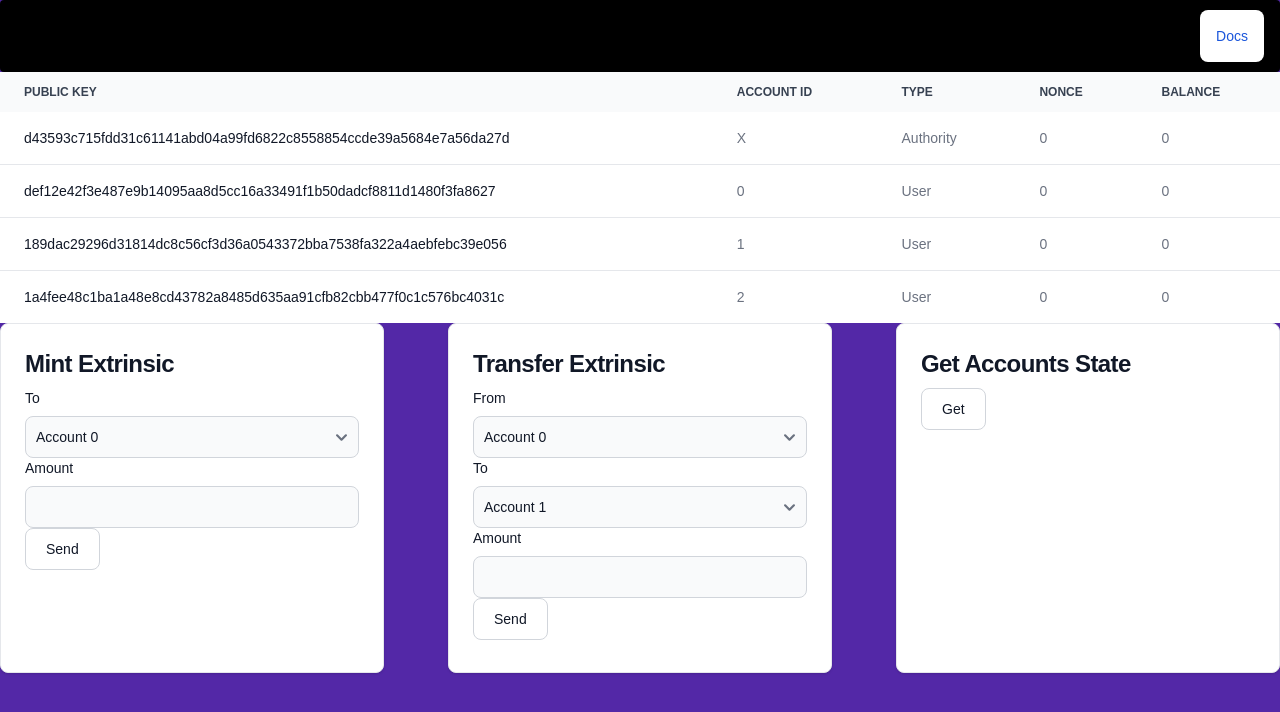
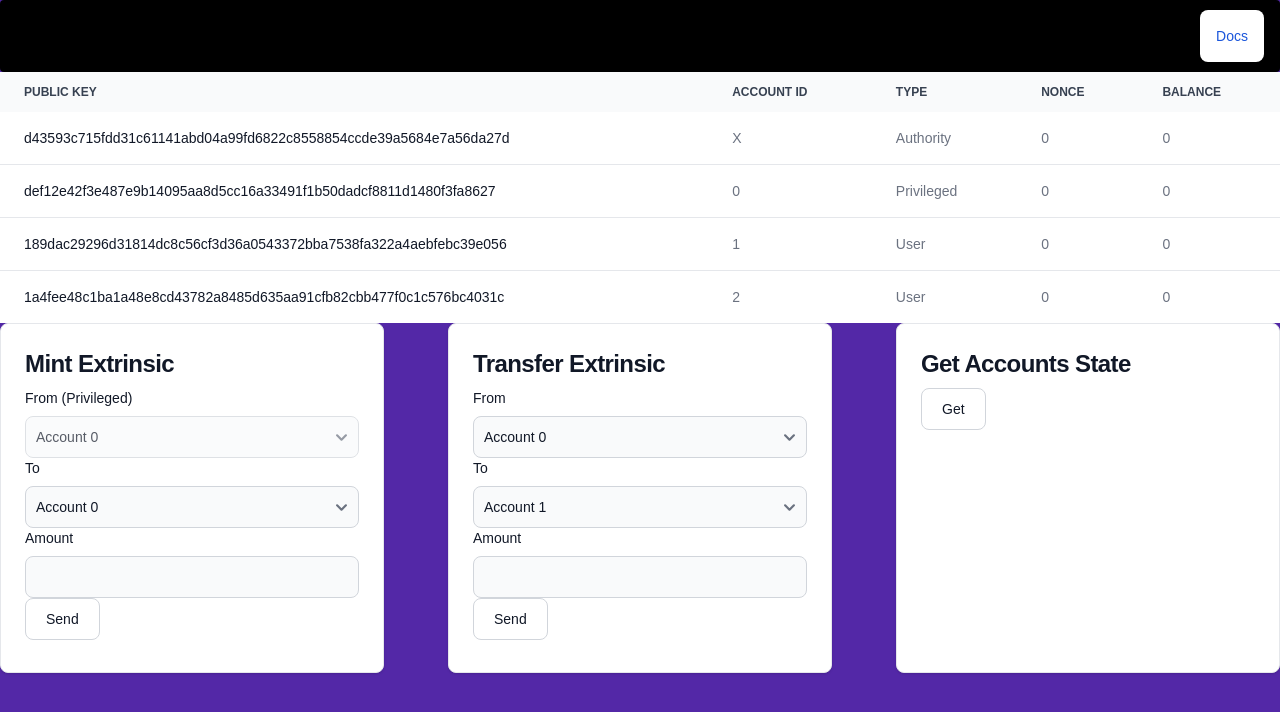
Before and after one commit to 0xLucca/pba-assignment-2-frontend, a Next.js app: page / in a window 1280 px wide. Shown: the top 712 px of the page. Built offline with nearby package versions, Linux system fonts and the light colour scheme.

Commit message:
Update Mint Extrinsic

```diff
--- a/pages/index.js
+++ b/pages/index.js
@@ -1,8 +1,5 @@
 import Head from "next/head";
-import Image from "next/image";
-import { Inter } from "@next/font/google";
 import styles from "@/styles/Home.module.css";
-import { Navbar } from "flowbite-react";
 import React, { useRef, useState } from "react";
 const axios = require("axios");
 
@@ -11,7 +8,7 @@ export default function Home() {
     {
       publickey:
         "def12e42f3e487e9b14095aa8d5cc16a33491f1b50dadcf8811d1480f3fa8627",
-      type: "User",
+      type: "Privileged",
       balance: 0,
       nonce: 0,
     },
@@ -64,7 +61,6 @@ export default function Home() {
   }
 
   function transfer(from, to, amount) {
-    console.log(`http://localhost:8000/api/transfer/${from}/${to}/${amount}`);
     axios
       .post(`http://localhost:8000/api/transfer/${from}/${to}/${amount}`)
       .then(function (response) {
@@ -81,7 +77,6 @@ export default function Home() {
   }
 
   function mint(to, amount) {
-    console.log(`http://localhost:8000/api/mint/${to}/${amount}`);
     axios
       .post(`http://localhost:8000/api/mint/${to}/${amount}`)
       .then(function (response) {
@@ -100,7 +95,7 @@ export default function Home() {
   return (
     <div className="bg-finanflixPurple min-h-screen pb-32 font-poppins selection:bg-finanflixOrange">
       <Head>
-        <title>Clase 1 Rating Dapp</title>
+        <title>Frameless-Runtime</title>
         <meta name="description" content="Generated by create next app" />
         <link rel="icon" href="/favicon.ico" />
       </Head>
@@ -159,7 +154,7 @@ export default function Home() {
             <ul className="flex flex-col p-4 mt-4 border border-gray-100 rounded-lg bg-gray-50 md:flex-row md:space-x-8 md:mt-0 md:text-sm md:font-medium md:border-0 md:bg-white dark:bg-gray-800 md:dark:bg-gray-900 dark:border-gray-700">
               <li>
                 <a
-                  href="#"
+                  href="https://github.com/Polkadot-Blockchain-Academy/pba-assignment-2-0xLucca"
                   className="block py-2 pl-3 pr-4 text-white bg-blue-700 rounded md:bg-transparent md:text-blue-700 md:p-0 dark:text-white"
                   aria-current="page"
                 >
@@ -248,12 +243,30 @@ export default function Home() {
       <div className="flex flex-wrap justify-between">
         <a
           href="#"
-          class="flex-1 block max-w-sm p-6 bg-white border border-gray-200 rounded-lg shadow hover:bg-gray-100 dark:bg-gray-800 dark:border-gray-700 dark:hover:bg-gray-700"
+          className="flex-1 block max-w-sm p-6 bg-white border border-gray-200 rounded-lg shadow hover:bg-gray-100 dark:bg-gray-800 dark:border-gray-700 dark:hover:bg-gray-700"
         >
           <h5 class="mb-2 text-2xl font-bold tracking-tight text-gray-900 dark:text-white">
             Mint Extrinsic
           </h5>
 
+          <div class="flex-col ">
+            <label
+              htmlFor="small-input"
+              class="block mb-2 text-sm font-medium text-gray-900 dark:text-white"
+            >
+              From (Privileged)
+            </label>
+            <select
+              id="mint_from"
+              defaultValue={0}
+              disabled
+              className="bg-gray-50 border border-gray-300 text-gray-900 text-sm rounded-lg focus:ring-blue-500 focus:border-blue-500 block w-full p-2.5 dark:bg-gray-700 dark:border-gray-600 dark:placeholder-gray-400 dark:text-white dark:focus:ring-blue-500 dark:focus:border-blue-500"
+            >
+              <option value="0">Account 0</option>
+              <option value="1">Account 1</option>
+              <option value="2">Account 2</option>
+            </select>
+          </div>
           <div class="flex-col ">
             <label
               htmlFor="small-input"
```
